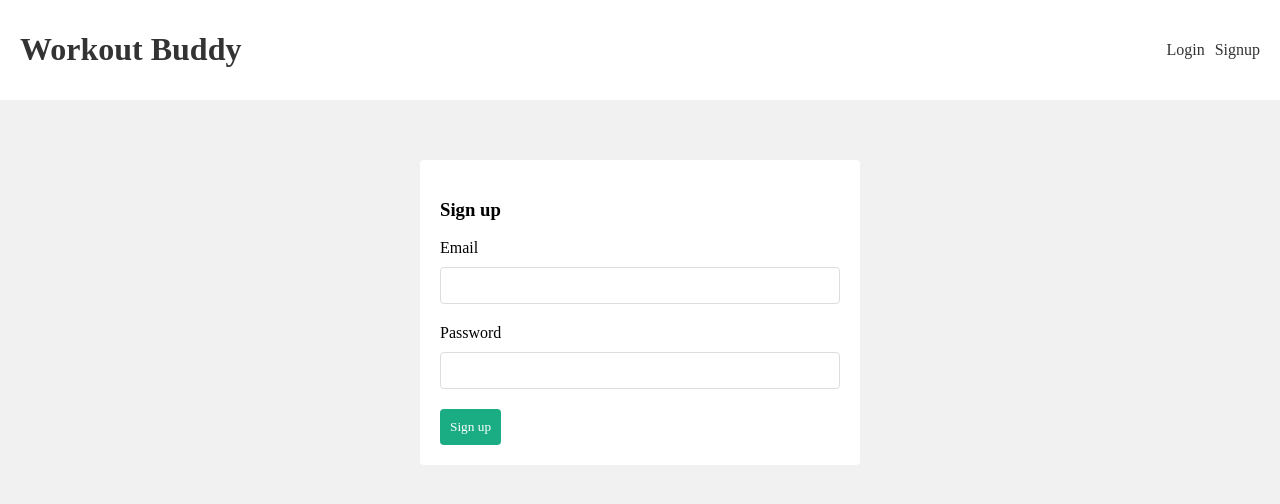
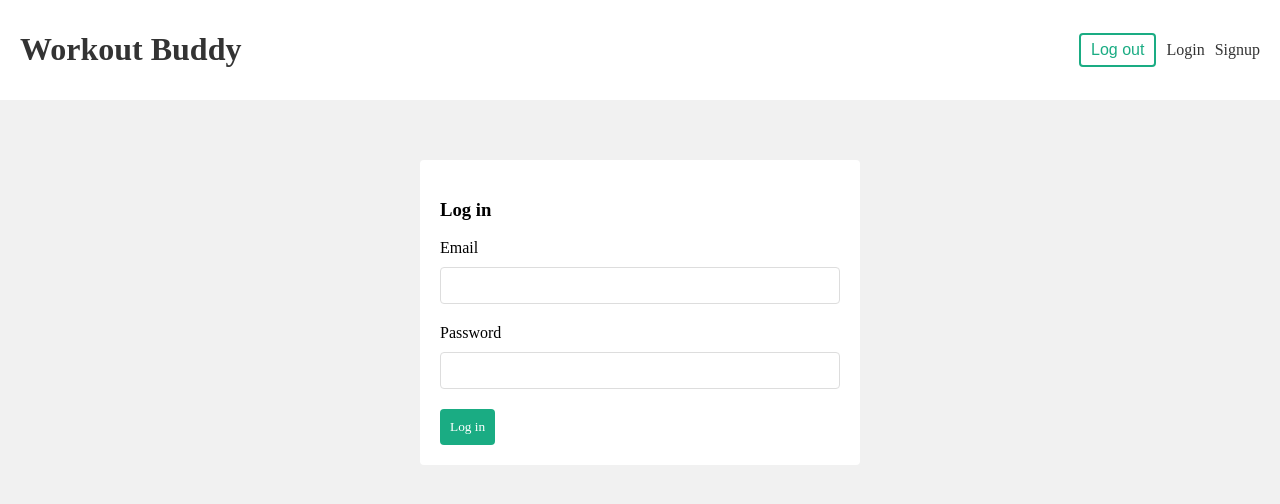
Before and after one commit to Godbrand0/merncrash, a React (Create React App) app in the folder frontend/: page /login in a window 1280 px wide. Shown: the top 504 px of the page. Built offline with nearby package versions, Linux system fonts and the light colour scheme.

Commit message:
Refactor login and signup routes and buttons in navbar and login/signup pages

```diff
--- a/frontend/src/App.js
+++ b/frontend/src/App.js
@@ -13,8 +13,8 @@ function App() {
           <Routes>
             <Route path="/" element={<Home />} />
 
-            <Route path="/signup" element={<Login />} />
-            <Route path="/login" element={<Signup />} />
+            <Route path="/login" element={<Login />} />
+            <Route path="/signup" element={<Signup />} />
           </Routes>
         </div>
       </BrowserRouter>
--- a/frontend/src/components/Navbar.js
+++ b/frontend/src/components/Navbar.js
@@ -1,7 +1,12 @@
 import React from "react";
 import { Link } from "react-router-dom";
+import useLogout from "../hooks/useLogout";
 
 export default function Navbar() {
+  const logout = useLogout();
+  const handleClick = () => {
+    logout();
+  };
   return (
     <header>
       <div className="container">
@@ -9,6 +14,9 @@ export default function Navbar() {
           <h1>Workout Buddy</h1>
         </Link>
         <nav>
+          <div>
+            <button onClick={handleClick}>Log out</button>
+          </div>
           <div>
             <Link to="/login">Login</Link>
             <Link to="/signup">Signup</Link>
--- /dev/null
+++ b/frontend/src/hooks/useLogin.js
@@ -0,0 +1,35 @@
+import { useState } from "react";
+import React from "react";
+import { useAuthContext } from "./useAuthContext";
+
+export default function useLogin() {
+  const [isPending, setIsPending] = useState(false);
+  const [error, setError] = useState(null);
+  const { dispatch } = useAuthContext();
+
+  const login = async (email, password) => {
+    setIsPending(true);
+    setError(null);
+
+    const response = await fetch("/api/user/login", {
+      method: "POST",
+      headers: { "Content-Type": "application/json" },
+      body: JSON.stringify({ email, password }),
+    });
+    const json = await response.json();
+
+    if (!response.ok) {
+      setIsPending(false);
+      setError(json.error);
+    }
+    if (response.ok) {
+      setIsPending(false);
+      //save user to local storage
+      localStorage.setItem("user", JSON.stringify(json));
+
+      // update auth context
+      dispatch({ type: "LOGIN", payload: json });
+    }
+  };
+  return { login, isPending, error };
+}
--- /dev/null
+++ b/frontend/src/hooks/useLogout.js
@@ -0,0 +1,12 @@
+import React from "react";
+import { useAuthContext } from "./useAuthContext";
+
+export default function useLogout() {
+  const { dispatch } = useAuthContext();
+  const logout = () => {
+    localStorage.removeItem("user");
+    window.location.reload();
+    dispatch({ type: "LOGOUT" });
+  };
+  return logout;
+}
--- /dev/null
+++ b/frontend/src/hooks/useSignup.js
@@ -0,0 +1,35 @@
+import { useState } from "react";
+import React from "react";
+import { useAuthContext } from "./useAuthContext";
+
+export default function useSignup() {
+  const [isPending, setIsPending] = useState(false);
+  const [error, setError] = useState(null);
+  const { dispatch } = useAuthContext();
+
+  const signup = async (email, password) => {
+    setIsPending(true);
+    setError(null);
+
+    const response = await fetch("/api/user/Signup", {
+      method: "POST",
+      headers: { "Content-Type": "application/json" },
+      body: JSON.stringify({ email, password }),
+    });
+    const json = await response.json();
+
+    if (!response.ok) {
+      setIsPending(false);
+      setError(json.error);
+    }
+    if (response.ok) {
+      setIsPending(false);
+      //save user to local storage
+      localStorage.setItem("user", JSON.stringify(json));
+
+      // update auth context
+      dispatch({ type: "LOGIN", payload: json });
+    }
+  };
+  return { signup, isPending, error };
+}
--- a/frontend/src/index.css
+++ b/frontend/src/index.css
@@ -103,6 +103,15 @@ nav {
 nav a {
   margin-left: 10px;
 }
+nav button {
+  background: #fff;
+  color: var(--primary);
+  border: 2px solid var(--primary);
+  padding: 6px 10px;
+  border-radius: 4px;
+  cursor: pointer;
+  font-size: 1em;
+}
 form.signup,
 form.login {
   max-width: 400px;
--- a/frontend/src/pages/Login.js
+++ b/frontend/src/pages/Login.js
@@ -1,13 +1,15 @@
 import React, { useState } from "react";
+import useLogin from "../hooks/useLogin";
 
 export default function Login() {
   const [email, setEmail] = useState("");
   const [Password, setPassword] = useState("");
+  const { login, error, isPending } = useLogin();
 
   const handleSubmit = async (e) => {
     e.preventDefault();
 
-    console.log(email, Password);
+    await login(email, Password);
   };
 
   return (
@@ -28,7 +30,8 @@ export default function Login() {
         value={Password}
       />
 
-      <button>Log in</button>
+      <button disabled={isPending}>Log in</button>
+      {error && <div className="error">{error}</div>}
     </form>
   );
 }
--- a/frontend/src/pages/Signup.js
+++ b/frontend/src/pages/Signup.js
@@ -1,13 +1,16 @@
 import React, { useState } from "react";
+import useSignup from "../hooks/useSignup";
 
 export default function Signup() {
   const [email, setEmail] = useState("");
   const [Password, setPassword] = useState("");
 
+  const { signup, error, isPending } = useSignup();
+
   const handleSubmit = async (e) => {
     e.preventDefault();
 
-    console.log(email, Password);
+    await signup(email, Password);
   };
 
   return (
@@ -28,7 +31,8 @@ export default function Signup() {
         value={Password}
       />
 
-      <button>Sign up</button>
+      <button disabled={isPending}>Sign up</button>
+      {error && <div className="error">{error}</div>}
     </form>
   );
 }
```
